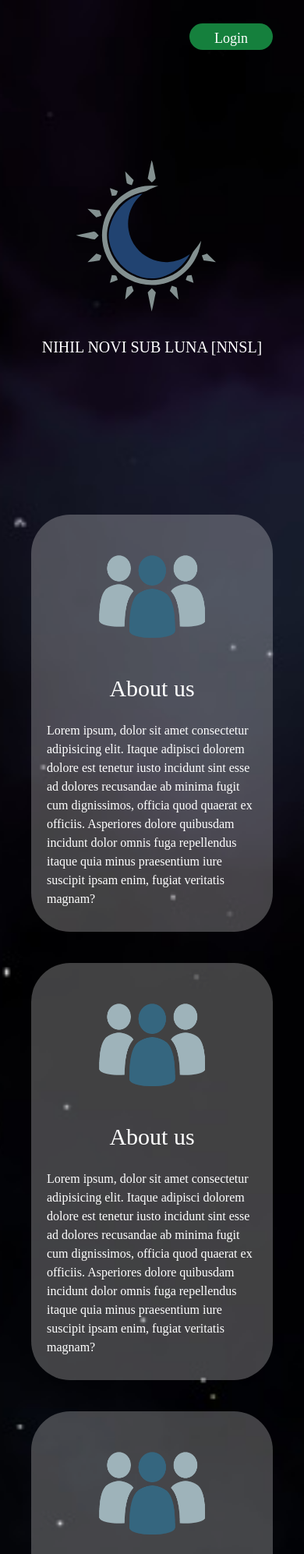
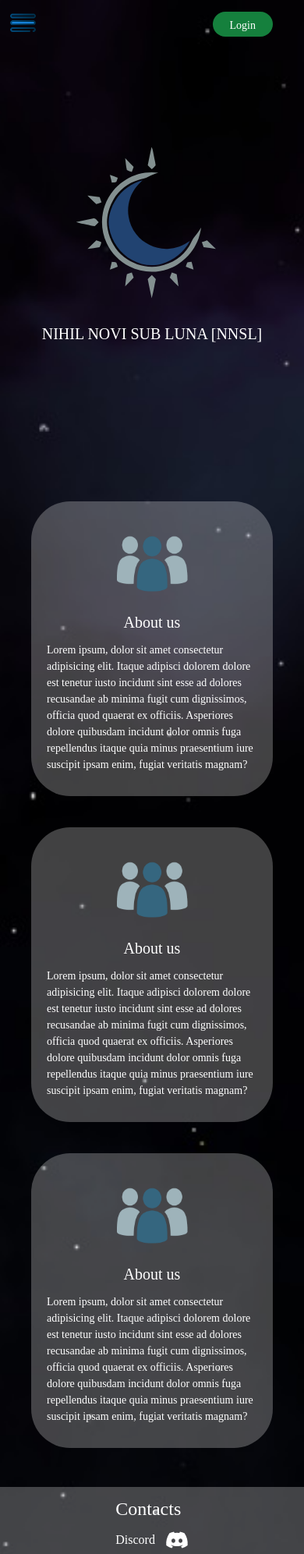
Before and after one commit to Yaroslav-Pa/Guild_site, a Nuxt app: page / in a window 390 px wide. Shown: the top 1993 px of the page at 78% size. Built offline with nearby package versions, Linux system fonts and the light colour scheme; a web font is replaced by a local one.

Commit message:
adaptivity changes + button (not working)

```diff
--- a/app.vue
+++ b/app.vue
@@ -26,7 +26,7 @@ const contactsItems = [
 <template>
   <header>
     <div
-      class="flex flex-row mt-[20px] mx-[20px] ssm:mx-[40px] justify-end md:justify-between mb-[50px]"
+      class="flex flex-row mt-[5px] sm:mt-[20px] mx-[20px] ssm:mx-[40px] justify-end md:justify-between mb-[50px]"
     >
       <div class="hidden md:flex flex-row gap-x-[50px]">
         <router-link
@@ -41,11 +41,15 @@ const contactsItems = [
         </router-link>
       </div>
       <div class="md:hidden">
-        <img src="" class="fixed top-0 left-0" alt="" />
+        <img
+          src="/smallMenu.png"
+          class="fixed top-3 left-3 h-[35px] sm:h-[40px]"
+          alt=""
+        />
       </div>
       <div class="text-white flex justify-centern">
         <router-link
-          class="pt-[5px] px-[30px] bg-green-700 text-center transition-all duration-300 rounded-[20px] my-[10px] text-[18px] leading-[25px] border-2 border-transparent hover:bg-transparent hover:border-green-600"
+          class="sm:pt-[5px] pt-[3px] px-[20px] sm:px-[30px] bg-green-700 text-center transition-all duration-300 rounded-[20px] my-[10px] text-[14px] sm:text-[18px] leading-[25px] border-2 border-transparent hover:bg-transparent hover:border-green-600"
           to="/personalCabinet"
         >
           Login
@@ -86,9 +90,9 @@ const contactsItems = [
           <a
             v-for="{ contactsName, linkContact, iconContact } in contactsItems"
             :href="linkContact"
-            class="text-[16px] text-white transition-all duration-300 hover:text-green-400 flex flex-row gap-x-[10px]"
+            class="text-[16px] text-white transition-all duration-300 hover:text-green-400 flex flex-row w-full justify-between gap-x-[10px]"
           >
-            {{ contactsName }}
+            <div>{{ contactsName }}</div>
             <font-awesome-icon :icon="iconContact" class="text-[24px]" />
           </a>
         </div>
--- a/pages/index.vue
+++ b/pages/index.vue
@@ -26,22 +26,24 @@ const sectionsItems = [
   >
     <img src="/icon.svg" alt="logo" />
     <h1
-      class="text-white mdp:text-[40px] md:text-[30px] ssm:text-[20px] text-[16px]"
+      class="text-white mdp:text-[40px] md:text-[30px] ssm:text-[20px] text-[16px] text-center"
     >
       NIHIL NOVI SUB LUNA [NNSL]
     </h1>
   </div>
   <div
-    class="ssm:mx-[40px] mx-[20px] flex flex-col justify-center items-center text-white lg:flex-row lg:justify-evenly gap-y-[40px] lg:gap-y-[0px]"
+    class="ssm:mx-[40px] mx-[50px] flex flex-col justify-center items-center text-white lg:flex-row lg:justify-evenly gap-y-[40px] lg:gap-y-[0px]"
   >
     <div
-      class="flex flex-col justify-center items-center gap-y-[20px] max-w-[400px] bg-white bg-opacity-25 rounded-[50px] ssm:px-[20px] px-[15px] ssm:py-[30px] py-[25px]"
+      class="flex flex-col justify-center items-center gap-y-[10px] sm:gap-y-[20px] max-w-[400px] bg-white bg-opacity-25 rounded-[50px] ssm:px-[20px] px-[15px] py-[30px]"
       v-for="{ icon, name, description } in sectionsItems"
       id="AboutUsSection"
     >
-      <img :src="icon" :alt="name" class="h-[150px]" />
-      <h1 class="text-[30px]">{{ name }}</h1>
-      <h2>{{ description }}</h2>
+      <img :src="icon" :alt="name" class="sm:h-[150px] h-[100px]" />
+      <h1 class="sm:text-[30px] text-[20px]">{{ name }}</h1>
+      <h2 class="ssm:text-[14px] text-[12px] md:text-[20px]">
+        {{ description }}
+      </h2>
     </div>
   </div>
 </template>
```
Also changed, not shown: public/smallMenu.png (added).
